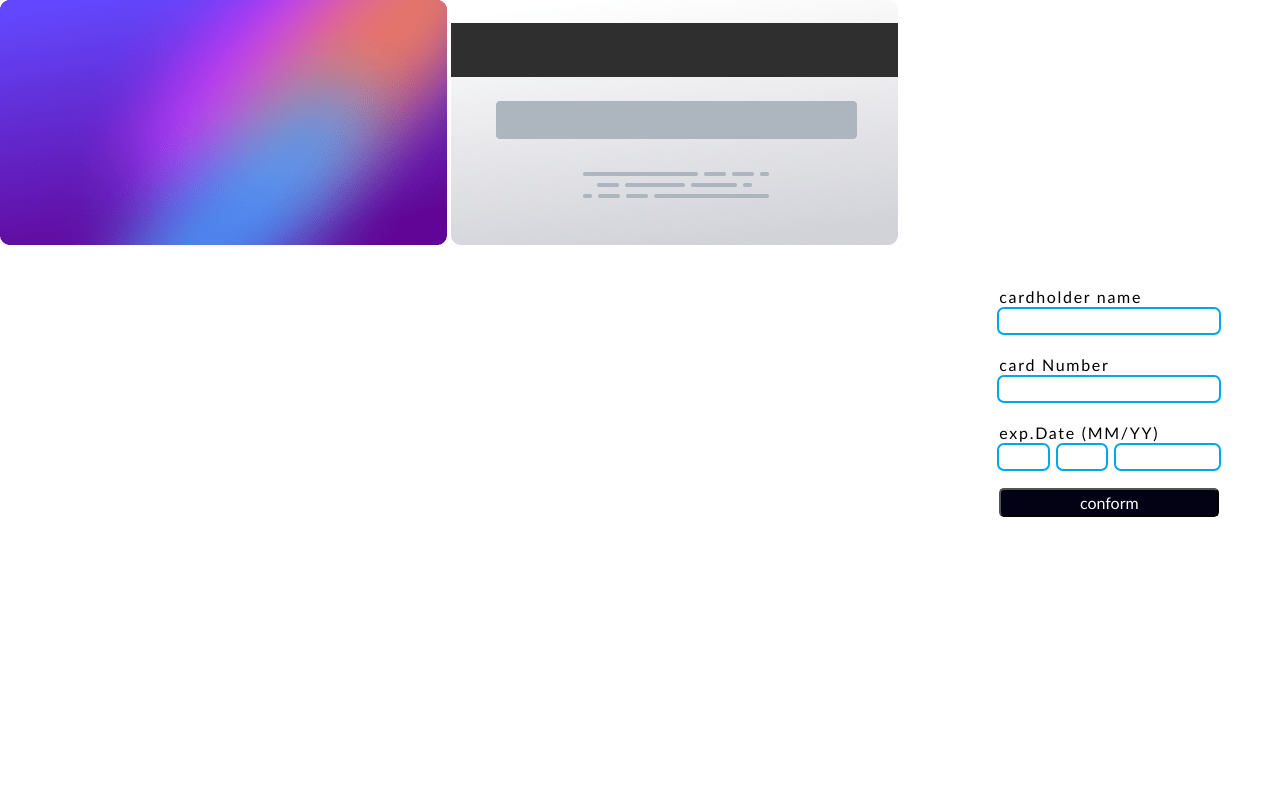
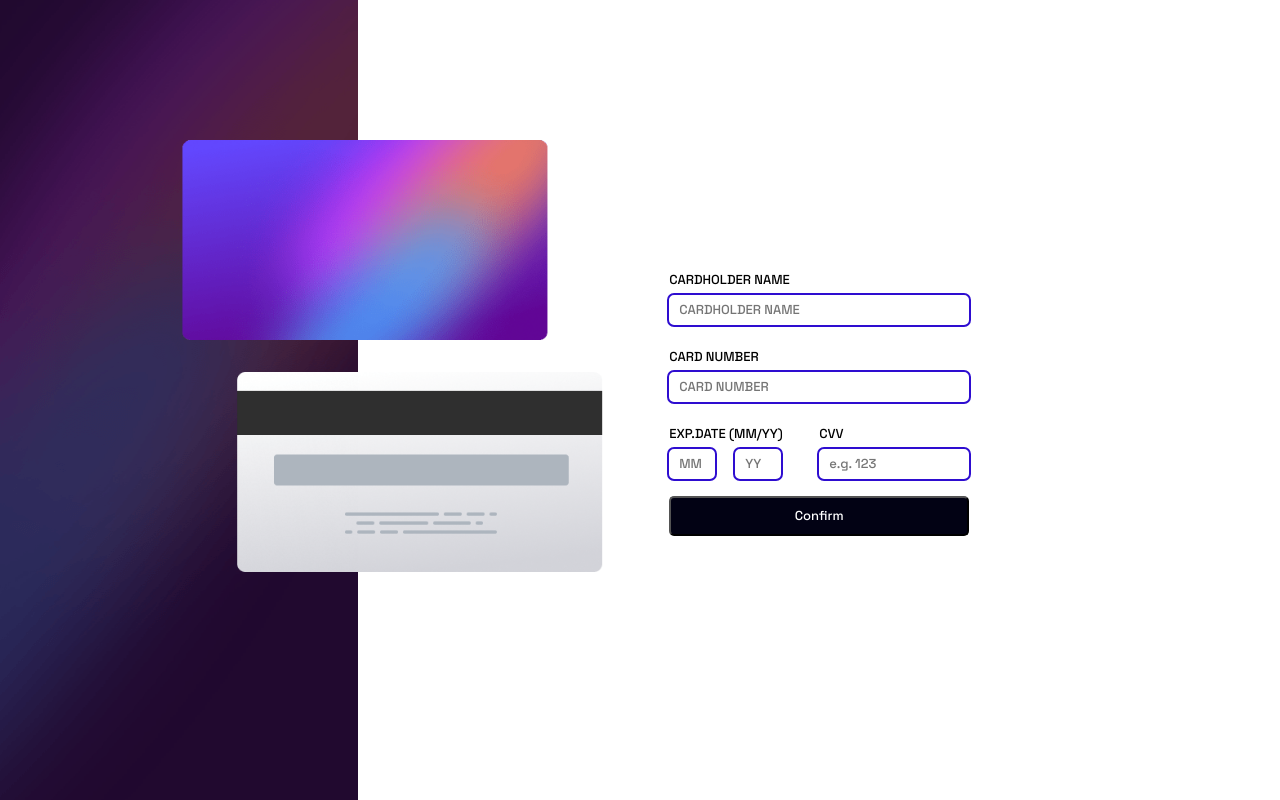
Before and after one commit to crazy0codes/interactive-card-details-form-main, a plain HTML site: page scr/index.html in a window 1280 px wide. Drawn offline with Linux system fonts and the light colour scheme.

Commit message:
styling completed

```diff
--- a/scr/index.css
+++ b/scr/index.css
@@ -1,78 +1,103 @@
+@import url('https://fonts.googleapis.com/css2?family=Space+Grotesk:wght@500&display=swap');
 :root {
     --border : 2px solid white;
 }
 * {
     padding: 0px;
     margin: 0px;
-    font-size: 16px;
-    font-weight: 500;
-    font-family:'Gill Sans', 'Gill Sans MT', Calibri, 'Trebuchet MS', sans-serif ;
+    font-size:13px;
+    font-family: "Space Grotesk";
 }
 main {
-    display: grid;
-    grid-template-areas:
-    "style form form form";
+    display: flex;
     height: 100vh;
 }
 
 .style {
-    grid-area: style;
-    height: inherit;
+    flex: 28%;
+    background-image: url("/images/bg-main-desktop.png");
 }
 
 .style_form {
-    grid-area: form;
-    height: inherit;
+    flex: 72%;
     display: grid;
     place-content: center;
 }
-
+label {
+    line-height: 30px;
+}
 form {
-    width: 220px;
+    width: 300px;
     display: flex;
     flex-direction: column;
     justify-content: center;
 }
 
-label {
-    line-height: 25px;
-    letter-spacing: 1.7px;
+input::-webkit-outer-spin-button,
+input::-webkit-inner-spin-button {
+  -webkit-appearance: none;
+  margin: 0;
 }
 
 input {
-    height: 24px;
-    outline:2px solid rgb(3, 166, 230);
+    height: 30px;
+    outline:2px solid rgb(46, 13, 208);
     border:none;
     border-radius: 5px;
+    padding-left: 10px;
+    cursor: pointer;
 }
-
-.card_date_wrap {
+#card_btn{
+    height: 40px;
+    color: white;
+    background-color: rgb(2, 2, 20);
+    border-radius: 5px;
+    cursor: pointer;
+}
+.card_time_wraper {
     display: flex;
     justify-content: space-between;
 }
-.card_date_wrap>input:nth-child(1){
-    width: 22%;
+.card_m_y {
+    width: 40%;
+    display: flex;
+    justify-content:left;
 }
-.card_date_wrap>input:nth-child(2){
-    width: 22%;
+.card_m_y>input:nth-child(1){
+    width: 30%;
+    margin-right: 20px;
 }
-.card_date_wrap>input:nth-child(3){
-    width: 47%;
+.card_labelFor_time {
+    display: flex;
+    justify-content: space-between;
+}
+.card_labelFor_time>label:nth-child(1) {
+    width: 38%;
+}
+.card_labelFor_time>label:nth-child(2) {
+    width: 50%;
+}
+.card_m_y>input:nth-child(2){
+    width: 30%;
+}
+.card_cvv {
+    width: 50%;
+    display: flex;
+    justify-content: right;
+}
+.card_cvv>input {
+    width: 98%;
+}
+.bg_card_fornt {
+    position: fixed;
+    height: 200px;
+    transform: translate(50%,70%);
 }
 
-#card_btn{
-    height: 29px;
-    color: white;
-    background-color: rgb(2, 2, 20);
-    border-radius: 5px;
-}
-
-#bg_card_front {
-    position: absolute;
-}
-
-#bg_front_back {
-    position: absolute;
+.bg_card_back {
+    position:fixed;
+    height: 200px;
+    transform: translate(65%,186%);
 }
 
 .attribution { font-size: 11px; text-align: center; }
--- a/scr/index.html
+++ b/scr/index.html
@@ -12,8 +12,8 @@
   <main>
     <section class="style">
 
-      <img id = "bg_card_fornt" src="/images/bg-card-front.png">
-      <img id = "bg_card_back" src="/images/bg-card-back.png">
+      <img class = "bg_card_fornt" src="/images/bg-card-front.png">
+      <img class = "bg_card_back" src="/images/bg-card-back.png">
 
     </section>
 
@@ -21,15 +21,26 @@
 
       <form>
 
-        <label for = "card_name">cardholder name</label>
-        <input type = "text" required><br/>
-        <label for = "card_number">card Number</label>
-        <input type = "number" required><br/>
-        <label for = "card_date">exp.Date (MM/YY)</label>
-        <div class="card_date_wrap">
-          <input type = "number"><input type="number"><input type="number">
-        </div><br>
-        <button type="submit" id = "card_btn">conform</button>
+        <label for = "card_name">CARDHOLDER NAME</label>
+        <input type = "text" required placeholder="CARDHOLDER NAME"><br/>
+        <label for = "card_number">CARD NUMBER</label>
+        <input type = "number" required placeholder="CARD NUMBER"><br/>
+        <div class="card_labelFor_time">
+          <label for = "card_date">EXP.DATE (MM/YY)</label>
+          <label for = "card_date">CVV</label>
+        </div>
+        <div class="card_time_wraper">
+          <div class="card_m_y">
+            <input type="number" name="" id="" placeholder="MM"><input type="number" name="" id="" placeholder="YY"></div>
+          <div class="card_cvv"><input type="number" name="" id="" placeholder="e.g. 123"></div>
+        </div>
+        <div class="card_labelFor_time">
+          <label for = "card_date"></label>
+          <label for = "card_date"></label>
+        </div>
+        <br>
+        <button type="submit" id = "card_btn">Confirm</button>
+
       </form>
 
     </section>
```
